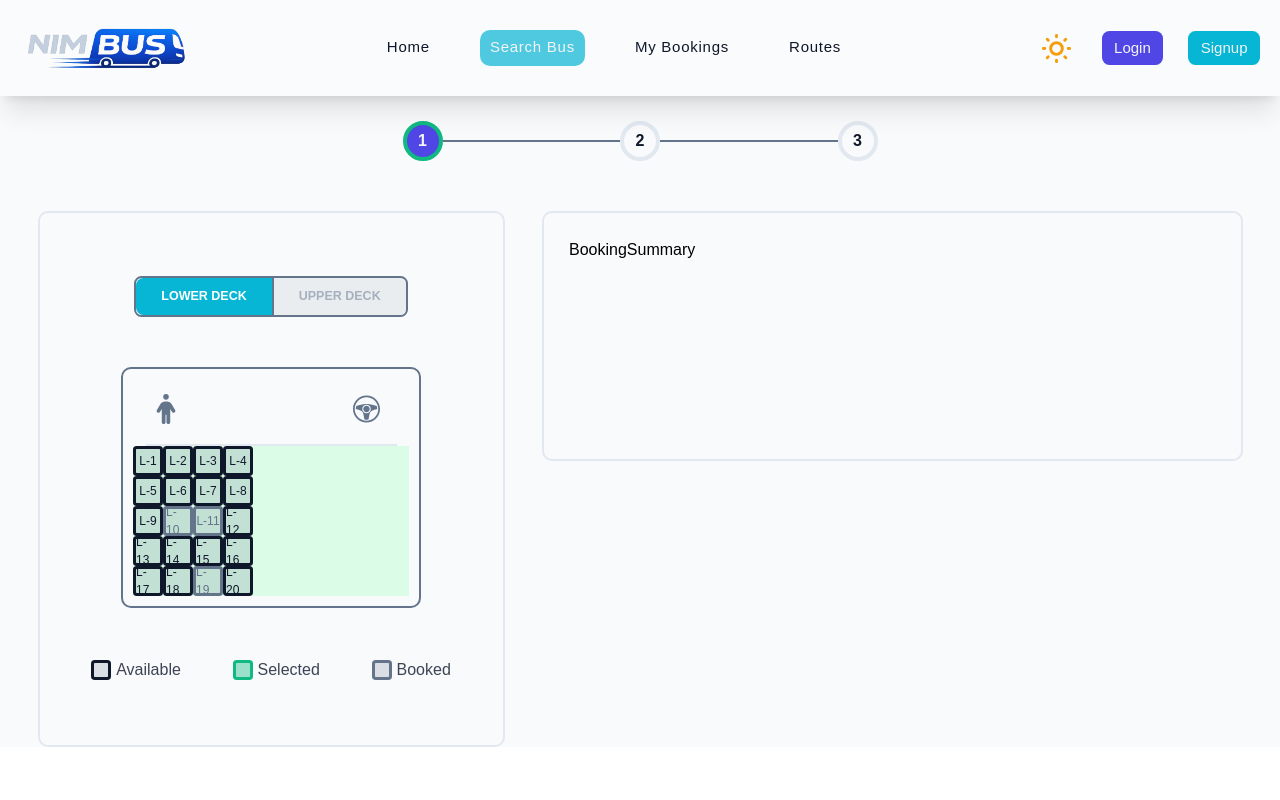
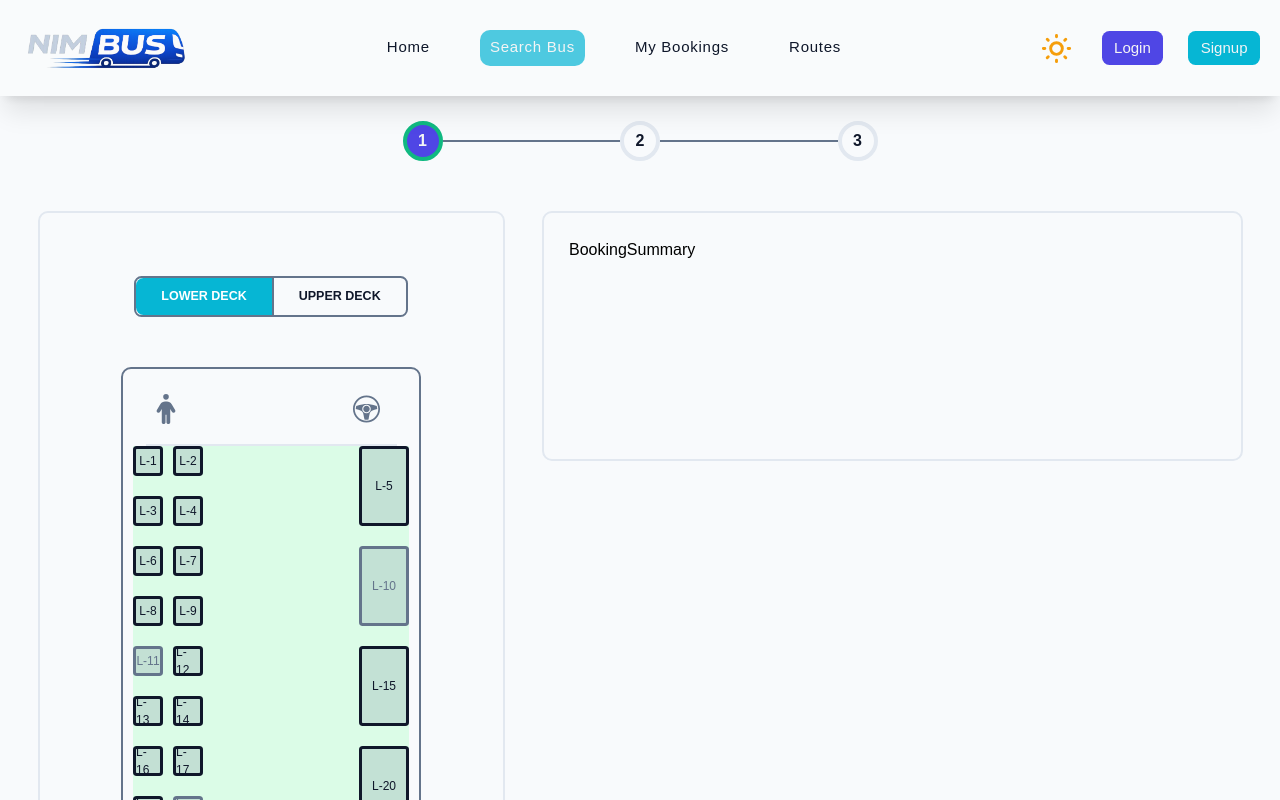
Before and after one commit to sudeshJha/bus-ticket-booking-system, a React (Vite) app: page /search_bus/1 in a window 1280 px wide. Shown: the top 800 px of the page. Built offline with nearby package versions, Linux system fonts and the light colour scheme.

Commit message:
semi sleeper layout

```diff
--- a/src/features/bus-booking/BusLayoutSection.jsx
+++ b/src/features/bus-booking/BusLayoutSection.jsx
@@ -4,8 +4,8 @@ import DeckSelection from "./DeckSelection";
 import BusLayout from "../bus-layout/BusLayout";
 
 const data = {
-  layout: "1X3",
-  type: "seater",
+  layout: "2X1",
+  type: "sleeper",
   bookedSeats: [
     "L-23",
     // "L-57",
@@ -20,9 +20,9 @@ const data = {
     "U-1",
   ],
   backrowSeat: false,
-  seaterRow: 5,
+  seaterRow: 10,
   sleeperRow: 5,
-  isUpperDeck: false,
+  isUpperDeck: true,
 };
 
 const BusLayoutSection = () => {
--- a/src/features/bus-layout/BusLayout.jsx
+++ b/src/features/bus-layout/BusLayout.jsx
@@ -27,6 +27,8 @@ const BusLayout = ({ data, deck }) => {
     bookedSeats,
   });
 
+  console.log(seats);
+
   return (
     <div className="rounded-2xl border-2 border-text-secondary py-4 px-4 mx-auto w-120">
       <div className="mx-5 flex items-center justify-between border-b-2 border-border pb-2">
@@ -38,8 +40,14 @@ const BusLayout = ({ data, deck }) => {
         />
       </div>
 
-      <div className="bg-green-100 flex items-center w-full">
-        {deck === 1 && <SleeperLayout />}
+      <div className="bg-green-100 w-full">
+        {deck === 1 && (
+          <SleeperLayout
+            layout={"1X1"}
+            seats={seats.upper}
+            sleeperRow={sleeperRow}
+          />
+        )}
         {deck === 0 && (
           <SeaterLayout
             layout={layout}
--- a/src/features/bus-layout/Seat.jsx
+++ b/src/features/bus-layout/Seat.jsx
@@ -31,7 +31,7 @@ const Seat = ({ seat, deck = 0 }) => {
 
   return (
     <div
-      className={`${type === "seater" ? "h-12 w-12" : "w-20 h-36"}  ${legend.textColor} ${legend.bgColor} rounded-md border-3 flex items-center justify-center cursor-pointer`}
+      className={`${type === "seater" ? "h-12 w-12" : "w-20 h-32"}  ${legend.textColor} ${legend.bgColor} rounded-md border-3 flex items-center justify-center ${status === "booked" ? "cursor-no-drop" : "cursor-pointer"}`}
     >
       <span className="text-[1.2rem]">{seatNo}</span>
     </div>
--- a/src/features/bus-layout/SeatRow.jsx
+++ b/src/features/bus-layout/SeatRow.jsx
@@ -3,7 +3,7 @@ import Seat from "./Seat";
 
 const SeatRow = ({ seats }) => {
   return (
-    <div className="flex items-center">
+    <div className="flex items-center justify-center gap-4">
       {seats.map((seat, i) => (
         <Seat key={i} seat={seat} />
       ))}
--- a/src/features/bus-layout/SeaterLayout.jsx
+++ b/src/features/bus-layout/SeaterLayout.jsx
@@ -6,13 +6,13 @@ const SeaterLayout = ({ layout, type, seats, seaterRow, sleeperRow }) => {
   const leftCol = Number(layout[0]);
   const rightCol = Number(layout[2]);
 
-  if (leftCol === rightCol && type === "sleeper")
+  if (type === "sleeper")
     return (
       <SleeperLayout seats={seats} layout={layout} sleeperRow={sleeperRow} />
     );
 
   return (
-    <div>
+    <div className="flex flex-col gap-y-8">
       {Array.from({ length: seaterRow }).map((_, i) => {
         const L_Start = i * (leftCol + rightCol);
         const L_End = L_Start + leftCol;
@@ -22,7 +22,7 @@ const SeaterLayout = ({ layout, type, seats, seaterRow, sleeperRow }) => {
         // console.log(L_Start, L_End, R_Start, R_End);
 
         return (
-          <div className="flex items-center" key={i}>
+          <div className="flex items-center justify-between" key={i}>
             <SeatRow seats={seats.slice(L_Start, L_End)} />
             <SeatRow seats={seats.slice(R_Start, R_End)} />
           </div>
--- /dev/null
+++ b/src/features/bus-layout/SemiSleeperLayout.jsx
@@ -0,0 +1,30 @@
+import React from "react";
+import SeatRow from "./SeatRow";
+
+const SemiSleeperLayout = ({ layout, seats, sleeperRow }) => {
+  const leftCol = Number(layout[0]);
+  const rightCol = Number(layout[2]);
+
+  return (
+    <div className="flex flex-col gap-8">
+      {Array.from({ length: sleeperRow }).map((_, i) => {
+        const s = 5 * i;
+
+        // console.log(L_Start, L_End, R_Start, R_End);
+
+        return (
+          <div className="flex items-center justify-between" key={i}>
+            <div className="flex flex-col items-center justify-center gap-8">
+              <SeatRow seats={seats.slice(s, s + 2)} />
+              <SeatRow seats={seats.slice(s + 2, s + 4)} />
+            </div>
+
+            <SeatRow seats={seats.slice(s + 4, s + 5)} />
+          </div>
+        );
+      })}
+    </div>
+  );
+};
+
+export default SemiSleeperLayout;
--- a/src/features/bus-layout/SleeperLayout.jsx
+++ b/src/features/bus-layout/SleeperLayout.jsx
@@ -1,7 +1,32 @@
 import React from "react";
+import Sleeper_2X1_Layout from "./SemiSleeperLayout";
+import SeatRow from "./SeatRow";
 
-const SleeperLayout = () => {
-  return <div>SleeperLayout</div>;
+const SleeperLayout = ({ layout, seats, sleeperRow }) => {
+  const leftCol = Number(layout[0]);
+  const rightCol = Number(layout[2]);
+
+  if (leftCol != rightCol)
+    return (
+      <Sleeper_2X1_Layout
+        layout={layout}
+        seats={seats}
+        sleeperRow={sleeperRow}
+      />
+    );
+
+  return (
+    <div className="flex flex-col gap-8">
+      {Array.from({ length: sleeperRow }).map((_, i) => {
+        return (
+          <div className="flex items-center justify-between w-full" key={i}>
+            <SeatRow seats={seats.slice(2 * i, 2 * i + 1)} />
+            <SeatRow seats={seats.slice(2 * i + 1, 2 * i + 2)} />
+          </div>
+        );
+      })}
+    </div>
+  );
 };
 
 export default SleeperLayout;
--- a/src/features/bus-layout/Sleeper_2X1_Layout.jsx
+++ /dev/null
@@ -1,7 +0,0 @@
-import React from "react";
-
-const Sleeper_2X1_Layout = () => {
-  return <div>Sleeper_2X1_Layout</div>;
-};
-
-export default Sleeper_2X1_Layout;
--- a/src/features/bus-layout/seat_api.js
+++ b/src/features/bus-layout/seat_api.js
@@ -15,7 +15,7 @@ export const getSeats = ({
   let lower;
 
   if (leftCol === 2 && rightCol === 1 && type === "sleeper") {
-    lower = getSeatsSleeper_2X1(bookedSeats, sleeperRow);
+    lower = getSemiSleeperSeats(bookedSeats, sleeperRow);
   } else if (type === "sleeper") {
     getSleeperSeats(bookedSeats, sleeperRow, "L");
   } else {
@@ -52,13 +52,13 @@ const getSleeperSeats = (bookedSeats, row, deck) => {
   });
 };
 
-const getSeatsSleeper_2X1 = (bookedSeats, row) => {
+const getSemiSleeperSeats = (bookedSeats, row) => {
   return Array.from({ length: row * 5 }).map((_, i) => {
     const seatNo = `L-${i + 1}`;
     return {
       seatNo: seatNo,
       status: checkBooked(bookedSeats, seatNo),
-      type: seatNo === 5 ? "sleeper" : "seater",
+      type: (i + 1) % 5 === 0 ? "sleeper" : "seater",
     };
   });
 };
```
